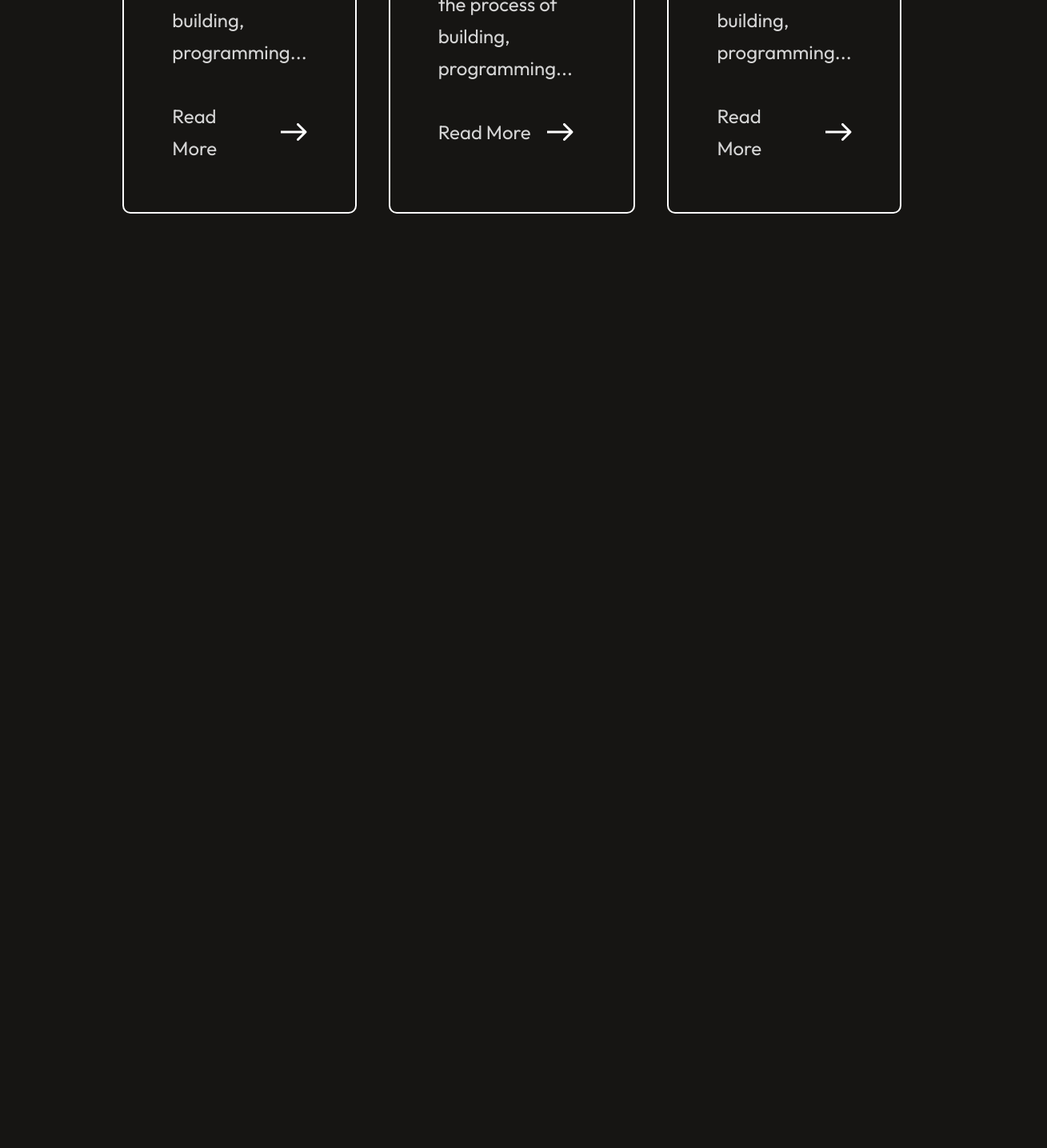
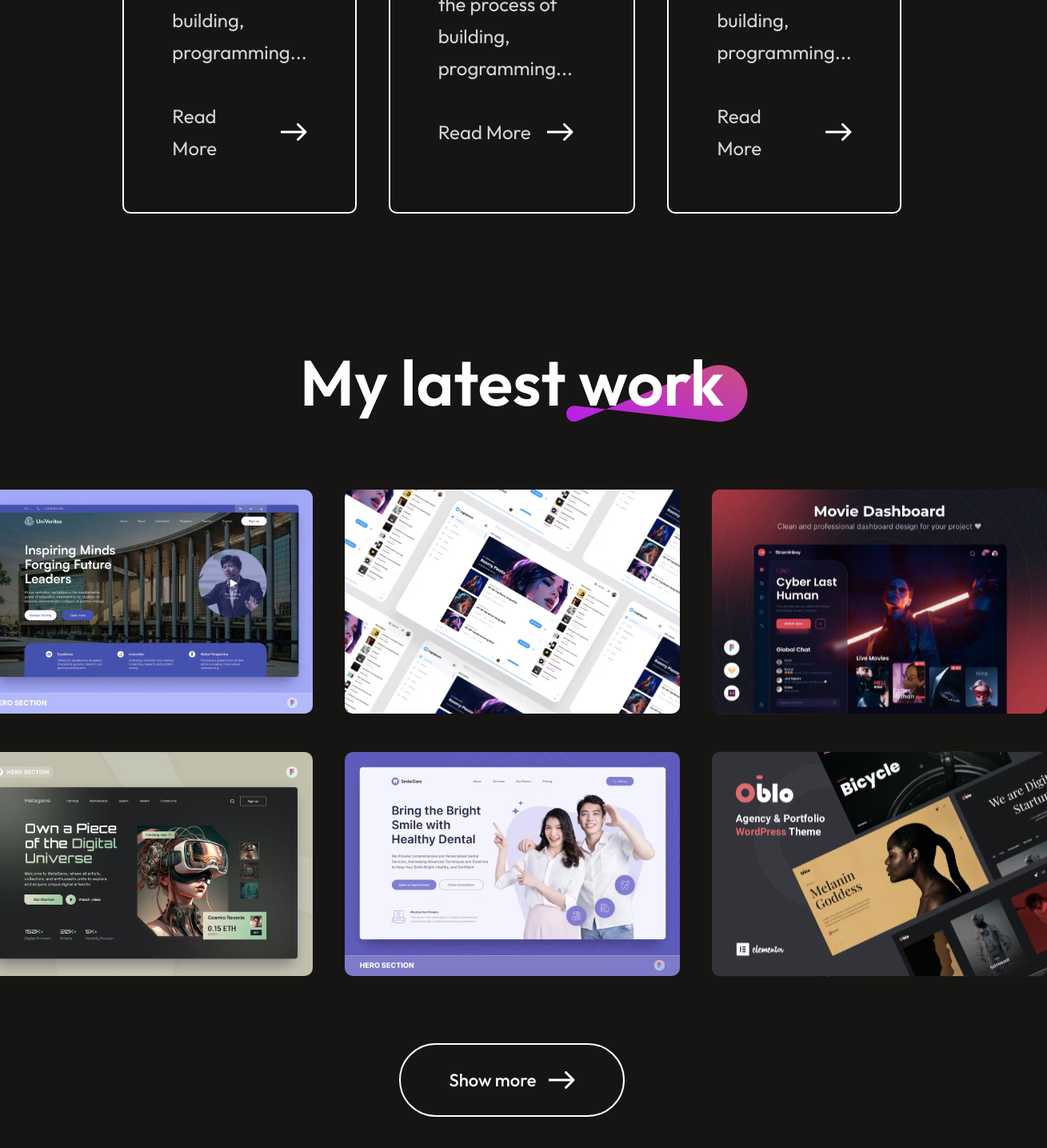
Before and after one commit to wlaurentec/portfolio, a React (Vite) app: page / in a window 1280 px wide. Shown: the part 3543-4978 px from the top of the page at 80% size, 1309 px wide, since content can reach past the window. Before the commit the page ends 3890 px from the top, so only its background shows below. Built offline with nearby package versions, Linux system fonts and the light colour scheme.

Commit message:
add mywork component

```diff
--- a/src/App.jsx
+++ b/src/App.jsx
@@ -2,6 +2,7 @@
 import Hero from "./Components/Hero/Hero"
 import NavBar from "./Components/NavBar/NavBar"
 import Services from "./Components/Services/Services"
+import MyWork from "./Components/MyWork/MyWork"
 
 const App = () => {
   return (
@@ -10,6 +11,7 @@
       <Hero />
       <About />
       <Services />
+      <MyWork />
     </div>
   )
 }
--- /dev/null
+++ b/src/Components/MyWork/MyWork.css
@@ -0,0 +1,64 @@
+.mywork {
+  display: flex;
+  flex-direction: column;
+  align-items: center;
+  justify-content: center;
+  gap: 80px;
+  margin: 80px 170px;
+}
+
+.mywork-title {
+  position: relative;
+}
+
+.mywork-title h1 {
+  padding: 0px 30px;
+  font-size: 80px;
+  font-weight: 600;
+}
+
+.mywork-title img {
+  position: absolute;
+  bottom: 0;
+  right: 0;
+  z-index: -1
+}
+
+.mywork-container {
+  display: grid;
+  grid-template-columns: 1fr 1fr 1fr;
+  gap: 40px;
+}
+
+.mywork-container img {
+  box-sizing: border-box;
+  width: 419px;
+  height: 288px;
+  transition: 0.3s;
+  cursor: pointer;
+}
+
+.mywork-container img:hover {
+  transform: scale(1.1);
+  border: 4px solid #ff00ff;
+  border-radius: 10px;
+  transition: 0.3s;
+}
+
+.mywork-showmore {
+  display: flex;
+  gap: 15px;
+  border-radius: 50px;
+  border: 2px solid white;
+  padding: 30px 60px;
+  font-size: 22px;
+  font-weight: 500;
+  margin-bottom: 80px;
+  transition: 0.6s;
+  cursor: pointer;
+}
+
+.mywork-showmore:hover {
+  gap: 30px;
+  transition: 0.6s;
+}
--- /dev/null
+++ b/src/Components/MyWork/MyWork.jsx
@@ -0,0 +1,25 @@
+import "./MyWork.css";
+import theme_pattern from "../../assets/theme_pattern.svg";
+import mywork_data from "../../assets/mywork_data";
+import arrow_icon from "../../assets/arrow_icon.svg";
+const MyWork = () => {
+  return (
+    <div className="mywork">
+      <div className="mywork-title">
+        <h1>My latest work</h1>
+        <img src={theme_pattern} alt="" />
+      </div>
+      <div className="mywork-container">
+        {mywork_data.map((work, index) => {
+          return <img key={index} src={work.w_img} alt="" />;
+        })}
+      </div>
+      <div className="mywork-showmore">
+        <p>Show more</p>
+        <img src={arrow_icon} alt="" />
+      </div>
+    </div>
+  );
+};
+
+export default MyWork;
```
